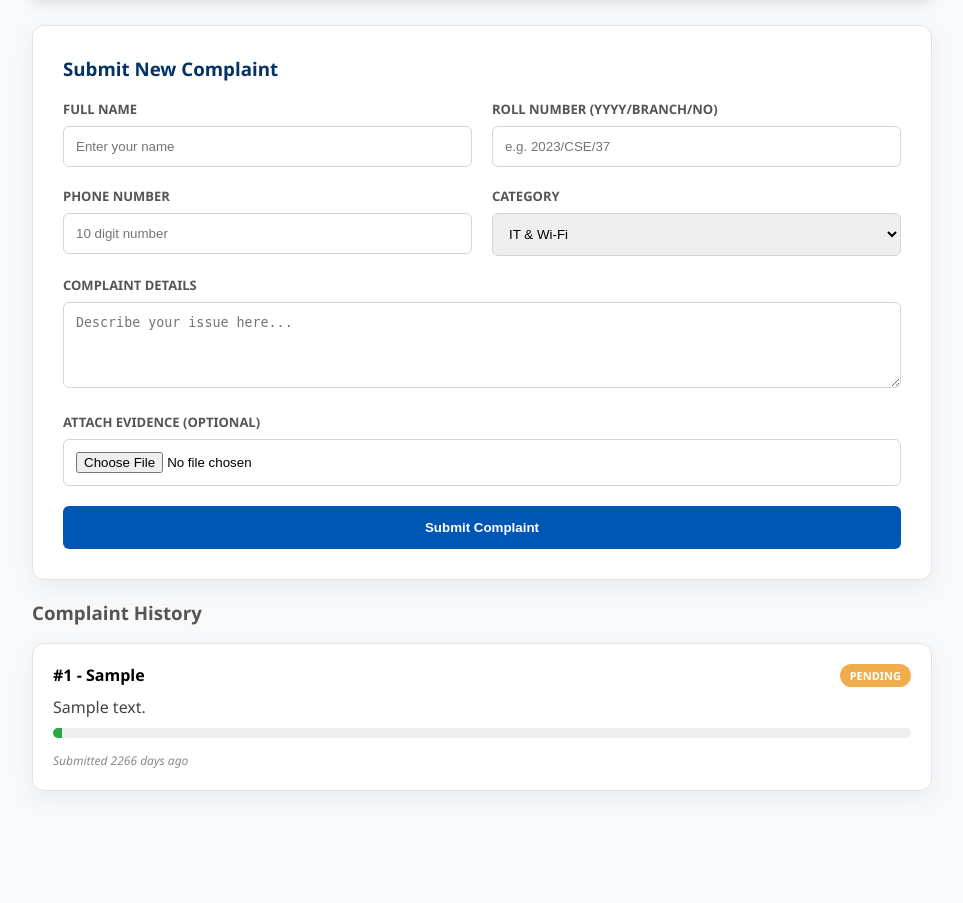
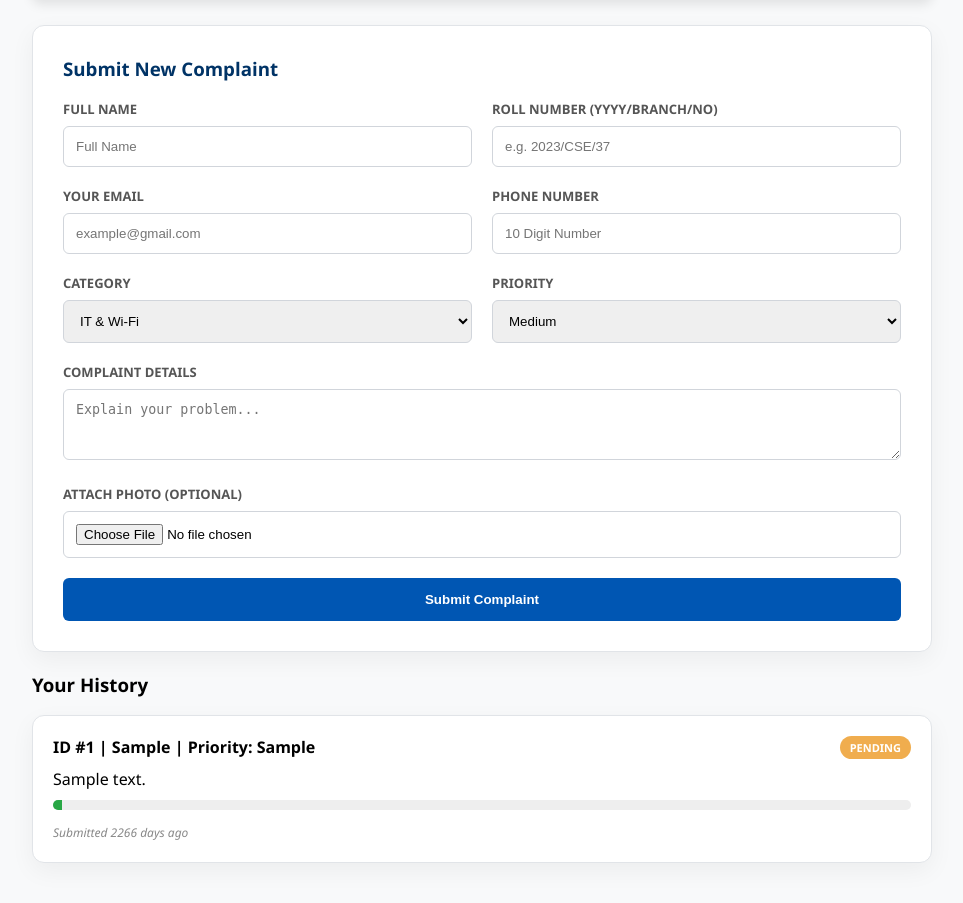
Before and after one commit to abhijitkumarsingh-tech/complaint-system, a Flask app: template templates/index.html in a window 1280 px wide. Shown: the part 93-996 px from the top of the page, without its empty margins (158-1121 px from the left). Before the commit the page ends 884 px from the top, so only its background shows below. Run offline with Flask 3, Linux system fonts and the light colour scheme; the template is opened without the code that fills it: values that come from a table or form of the project are taken from there, others are empty; tables that the repository leaves empty hold one stand-in row (values such as "Sample post").

Commit message:
Final professional code update

```diff
--- a/app.py
+++ b/app.py
@@ -17,48 +17,29 @@ app.config['PERMANENT_SESSION_LIFETIME'] = timedelta(days=7)
 # --- CONFIGURATION ---
 ADMIN_EMAIL = "abhijitkumarsingh74@gmail.com"
 EMAIL_PASSWORD = "tpclotfvlywdomkf"
-
 UPLOAD_FOLDER = 'uploads'
 app.config['UPLOAD_FOLDER'] = UPLOAD_FOLDER
 if not os.path.exists(UPLOAD_FOLDER):
     os.makedirs(UPLOAD_FOLDER)
 
-# TiDB / MySQL Connection
+# TiDB / MySQL Database Connection
 app.config['SQLALCHEMY_DATABASE_URI'] = 'mysql+pymysql://3AAj8oncwkM1Vqv.root:g9N0PtQJp9QVlVka@gateway01.ap-southeast-1.prod.aws.tidbcloud.com:4000/test?ssl_verify_cert=true&ssl_verify_identity=true'
 app.config['SQLALCHEMY_TRACK_MODIFICATIONS'] = False
-
 db = SQLAlchemy(app)
 
-# --- HELPERS ---
-def send_email_async(to_email, subject, body):
-    try:
-        msg = MIMEMultipart()
-        msg['From'] = ADMIN_EMAIL
-        msg['To'] = to_email
-        msg['Subject'] = subject
-        msg.attach(MIMEText(body, 'plain'))
-        server = smtplib.SMTP('smtp.gmail.com', 587)
-        server.starttls()
-        server.login(ADMIN_EMAIL, EMAIL_PASSWORD)
-        server.sendmail(ADMIN_EMAIL, to_email, msg.as_string())
-        server.quit()
-    except Exception as e:
-        print(f"Email Error: {e}")
-
+# --- FILTERS (For Time Tracking) ---
 @app.template_filter('time_ago')
 def time_ago_filter(dt):
     if not dt: return ""
     diff = datetime.utcnow() - dt
-    if diff.days > 0:
-        return f"{diff.days} days ago"
+    if diff.days > 0: return f"{diff.days} days ago"
     hours = diff.seconds // 3600
-    if hours > 0:
-        return f"{hours} hours ago"
+    if hours > 0: return f"{hours} hours ago"
     minutes = (diff.seconds % 3600) // 60
     if minutes == 0: return "just now"
     return f"{minutes} mins ago"
 
-# --- MODELS ---
+# --- DATABASE MODELS ---
 class User(db.Model):
     id = db.Column(db.Integer, primary_key=True)
     username = db.Column(db.String(50), unique=True, nullable=False)
@@ -92,18 +73,16 @@ def index():
 @app.route('/register', methods=['GET', 'POST'])
 def register():
     if request.method == 'POST':
-        u = request.form.get('username')
-        p = request.form.get('password')
-        role = request.form.get('role')
+        u, p, role = request.form.get('username'), request.form.get('password'), request.form.get('role')
         if len(p) < 3:
-            flash("Password must be at least 3 characters.", "error")
+            flash("Password too short!", "error")
             return redirect(url_for('register'))
         admin_status = True if role == 'Admin' else False
         try:
             new_user = User(username=u, password=p, is_admin=admin_status)
             db.session.add(new_user)
             db.session.commit()
-            flash(f"Account created for {role}! Please log in.", "success")
+            flash(f"Account created for {role}!", "success")
             return redirect(url_for('index'))
         except:
             flash("Username already exists.", "error")
@@ -112,55 +91,44 @@ def register():
 @app.route('/login', methods=['GET', 'POST'])
 def login():
     if request.method == 'POST':
-        u = request.form.get('username')
-        p = request.form.get('password')
-        role = request.form.get('role')
+        u, p, role = request.form.get('username'), request.form.get('password'), request.form.get('role')
         user = User.query.filter_by(username=u, password=p).first()
-        if user:
-            if (role == 'Admin' and not user.is_admin) or (role == 'Student' and user.is_admin):
-                flash(f"Access Denied: You are not a {role}.", "error")
-                return redirect(url_for('index'))
+        if user and ((role == 'Admin' and user.is_admin) or (role == 'Student' and not user.is_admin)):
             session.permanent = True
-            session['user_id'] = user.id
-            session['username'] = user.username
-            session['is_admin'] = user.is_admin
+            session['user_id'], session['username'], session['is_admin'] = user.id, user.username, user.is_admin
             return redirect(url_for('admin_panel' if user.is_admin else 'dashboard'))
-        flash("Invalid Username or Password!", "error")
+        flash("Invalid Credentials!", "error")
     return render_template('login.html')
-
-@app.route('/dashboard')
-def dashboard():
-    if 'user_id' not in session or session.get('is_admin'):
-        return redirect(url_for('index'))
-    user_comps = Complaint.query.filter_by(user_id=session['user_id']).order_by(Complaint.created_at.desc()).all()
-    return render_template('index.html', complaints=user_comps)
 
 @app.route('/add_complaint', methods=['POST'])
 def add_complaint():
     if 'user_id' not in session: return redirect(url_for('index'))
 
-    name = request.form.get('name')
-    roll = request.form.get('roll_no', '').upper()
-    email = request.form.get('email')
-    phone = request.form.get('phone')
-    cat = request.form.get('category')
-    prio = request.form.get('priority', 'Medium')
-    msg = request.form.get('complaint')
+    file = request.files.get('photo')
+    fname = secure_filename(file.filename) if file and file.filename else None
+    if fname: file.save(os.path.join(app.config['UPLOAD_FOLDER'], fname))
 
-    file = request.files.get('photo')
-    filename = secure_filename(file.filename) if file and file.filename else None
-    if filename: file.save(os.path.join(app.config['UPLOAD_FOLDER'], filename))
-
-    new_c = Complaint(user_id=session['user_id'], name=name, roll_no=roll, email=email, phone=phone, category=cat, priority=prio, text=msg, image_file=filename)
+    new_c = Complaint(
+        user_id=session['user_id'],
+        name=request.form.get('name'),
+        roll_no=request.form.get('roll_no', '').upper(),
+        email=request.form.get('email'),
+        phone=request.form.get('phone'),
+        category=request.form.get('category'),
+        priority=request.form.get('priority'),
+        text=request.form.get('complaint'),
+        image_file=fname
+    )
     db.session.add(new_c)
     db.session.commit()
-
-    # Admin Email Notification
-    email_body = f"New Complaint from {name} ({roll})\nCategory: {cat}\nIssue: {msg}"
-    threading.Thread(target=send_email_async, args=(ADMIN_EMAIL, f"New Complaint: {cat}", email_body)).start()
-
     flash("Complaint Filed Successfully!", "success")
     return redirect(url_for('dashboard'))
+
+@app.route('/dashboard')
+def dashboard():
+    if 'user_id' not in session or session.get('is_admin'): return redirect(url_for('index'))
+    comps = Complaint.query.filter_by(user_id=session['user_id']).order_by(Complaint.created_at.desc()).all()
+    return render_template('index.html', complaints=comps)
 
 @app.route('/admin')
 def admin_panel():
@@ -173,18 +141,9 @@ def update_status(id):
     if not session.get('is_admin'): return redirect(url_for('index'))
     comp = Complaint.query.get(id)
     if comp:
-        if comp.status == 'Pending':
-            comp.status = 'In Processing'
-            comp.progress = 50
-        elif comp.status == 'In Processing':
-            comp.status = 'Solved'
-            comp.progress = 100
-            # Student Email Notification
-            email_body = f"Hello {comp.name}, your complaint regarding {comp.category} has been SOLVED."
-            threading.Thread(target=send_email_async, args=(comp.email, "Complaint Solved!", email_body)).start()
-        else:
-            comp.status = 'Pending'
-            comp.progress = 10
+        if comp.status == 'Pending': comp.status, comp.progress = 'In Processing', 50
+        elif comp.status == 'In Processing': comp.status, comp.progress = 'Solved', 100
+        else: comp.status, comp.progress = 'Pending', 10
         db.session.commit()
     return redirect(url_for('admin_panel'))
 
@@ -197,34 +156,20 @@ def delete_complaint(id):
         db.session.commit()
     return redirect(url_for('admin_panel'))
 
-@app.route('/download_report')
-def download_report():
-    if not session.get('is_admin'): return redirect(url_for('index'))
-    comps = Complaint.query.all()
-    si = StringIO()
-    cw = csv.writer(si)
-    cw.writerow(['ID', 'Name', 'Roll No', 'Phone', 'Category', 'Priority', 'Details', 'Status', 'Submitted At'])
-    for c in comps:
-        cw.writerow([c.id, c.name, c.roll_no, c.phone, c.category, c.priority, c.text, c.status, c.created_at.strftime('%Y-%m-%d %H:%M:%S')])
-    output = make_response(si.getvalue())
-    output.headers["Content-Disposition"] = "attachment; filename=complaint_report.csv"
-    output.headers["Content-type"] = "text/csv"
-    return output
-
-@app.route('/uploads/<filename>')
-def uploaded_file(filename):
-    return send_from_directory(app.config['UPLOAD_FOLDER'], filename)
+@app.route('/reset_database')
+def reset_database():
+    db.drop_all()
+    db.create_all()
+    return "Database Reset Successful! All new columns (Roll No, Time, Priority) are ready."
 
 @app.route('/logout')
 def logout():
     session.clear()
     return redirect(url_for('index'))
 
-@app.route('/reset_database')
-def reset_database():
-    db.drop_all()
-    db.create_all()
-    return "Database Reset Successful!"
+@app.route('/uploads/<filename>')
+def uploaded_file(filename):
+    return send_from_directory(app.config['UPLOAD_FOLDER'], filename)
 
 if __name__ == '__main__':
     app.run(debug=True)
--- a/templates/index.html
+++ b/templates/index.html
@@ -12,12 +12,10 @@
         input, select, textarea { width: 100%; padding: 12px; border: 1px solid #d1d5db; border-radius: 6px; margin-bottom: 20px; box-sizing: border-box; }
         button { background: #0056b3; color: white; padding: 14px; border: none; border-radius: 6px; font-weight: bold; width: 100%; cursor: pointer; transition: 0.3s; }
         button:hover { background: #003d82; }
-
         .progress-container { background: #eee; border-radius: 10px; height: 10px; margin: 10px 0; overflow: hidden; }
         .progress-bar { height: 100%; background: #28a745; transition: width 0.5s; }
         .time-tag { font-size: 12px; color: #888; font-style: italic; }
         .status-badge { padding: 4px 10px; border-radius: 20px; font-size: 11px; font-weight: bold; color: white; float: right; text-transform: uppercase;}
-
         .msg { padding: 15px; margin-bottom: 20px; border-radius: 6px; font-weight: bold; font-size: 14px; text-align: center;}
         .msg.success { background-color: #d4edda; color: #155724; border: 1px solid #c3e6cb; }
         .msg.error { background-color: #f8d7da; color: #721c24; border: 1px solid #f5c6cb; }
@@ -35,29 +33,23 @@
         {% endwith %}
 
         <div class="card">
-            <h3 style="margin-top: 0; color: #003366;">Submit New Complaint</h3>
+            <h3 style="margin-top:0; color:#003366;">Submit New Complaint</h3>
             <form action="/add_complaint" method="POST" enctype="multipart/form-data">
                 <div style="display: flex; gap: 20px;">
-                    <div style="flex: 1;">
-                        <label>Full Name</label>
-                        <input type="text" name="name" placeholder="Enter your name" required>
-                    </div>
-
+                    <div style="flex: 1;"><label>Full Name</label><input type="text" name="name" placeholder="Full Name" required></div>
                     <div style="flex: 1;">
                         <label>Roll Number (YYYY/BRANCH/NO)</label>
-                        <input type="text" name="roll_no" placeholder="e.g. 2023/CSE/37"
-                               pattern="[0-9]{4}/[A-Za-z]{2,5}/[0-9]{1,4}"
-                               title="Format should be like 2023/CSE/37" required>
+                        <input type="text" name="roll_no" placeholder="e.g. 2023/CSE/37" pattern="[0-9]{4}/[A-Za-z]{2,5}/[0-9]{1,4}" title="Format: 2023/CSE/37" required>
                     </div>
                 </div>
 
                 <div style="display: flex; gap: 20px;">
-                    <div style="flex: 1;">
-                        <label>Phone Number</label>
-                        <input type="text" name="phone" pattern="[0-9]{10}" placeholder="10 digit number" required>
-                    </div>
-                    <div style="flex: 1;">
-                        <label>Category</label>
+                    <div style="flex: 1;"><label>Your Email</label><input type="email" name="email" placeholder="example@gmail.com" required></div>
+                    <div style="flex: 1;"><label>Phone Number</label><input type="text" name="phone" pattern="[0-9]{10}" placeholder="10 Digit Number" required></div>
+                </div>
+
+                <div style="display: flex; gap: 20px;">
+                    <div style="flex: 1;"><label>Category</label>
                         <select name="category">
                             <option value="IT & Wi-Fi">IT & Wi-Fi</option>
                             <option value="Hostel">Hostel</option>
@@ -65,37 +57,38 @@
                             <option value="Other">Other</option>
                         </select>
                     </div>
+                    <div style="flex: 1;"><label>Priority</label>
+                        <select name="priority">
+                            <option value="Low">Low</option>
+                            <option value="Medium" selected>Medium</option>
+                            <option value="High">High (Urgent)</option>
+                        </select>
+                    </div>
                 </div>
 
                 <label>Complaint Details</label>
-                <textarea name="complaint" rows="4" placeholder="Describe your issue here..." required></textarea>
+                <textarea name="complaint" rows="3" placeholder="Explain your problem..." required></textarea>
 
-                <input type="hidden" name="email" value="student@college.edu">
-                <input type="hidden" name="priority" value="Medium">
-
-                <label>Attach Evidence (Optional)</label>
+                <label>Attach Photo (Optional)</label>
                 <input type="file" name="photo" accept="image/*">
 
                 <button type="submit">Submit Complaint</button>
             </form>
         </div>
 
-        <h3 style="color: #555;">Complaint History</h3>
+        <h3>Your History</h3>
         {% for comp in complaints %}
         <div class="card" style="padding: 20px;">
-            <span class="status-badge" style="background: {% if comp.status == 'Solved' %}#28a745{% elif comp.status == 'In Processing' %}#17a2b8{% else %}#f0ad4e{% endif %};">
-                {{ comp.status }}
-            </span>
-            <strong>#{{ comp.id }} - {{ comp.category }}</strong>
-            <p style="margin: 10px 0; color: #444;">{{ comp.text }}</p>
-
+            <span class="status-badge" style="background: {% if comp.status == 'Solved' %}#28a745{% elif comp.status == 'In Processing' %}#17a2b8{% else %}#f0ad4e{% endif %};">{{ comp.status }}</span>
+            <strong>ID #{{ comp.id }} | {{ comp.category }} | Priority: {{ comp.priority }}</strong>
+            <p style="margin: 10px 0;">{{ comp.text }}</p>
             <div class="progress-container">
                 <div class="progress-bar" style="width: {{ comp.progress }}%;"></div>
             </div>
             <span class="time-tag">Submitted {{ comp.created_at|time_ago }}</span>
         </div>
         {% else %}
-        <p style="text-align: center; color: #888; padding: 20px;">No history found.</p>
+        <p style="text-align: center; color: #888;">No history found.</p>
         {% endfor %}
     </div>
 </body>
```
